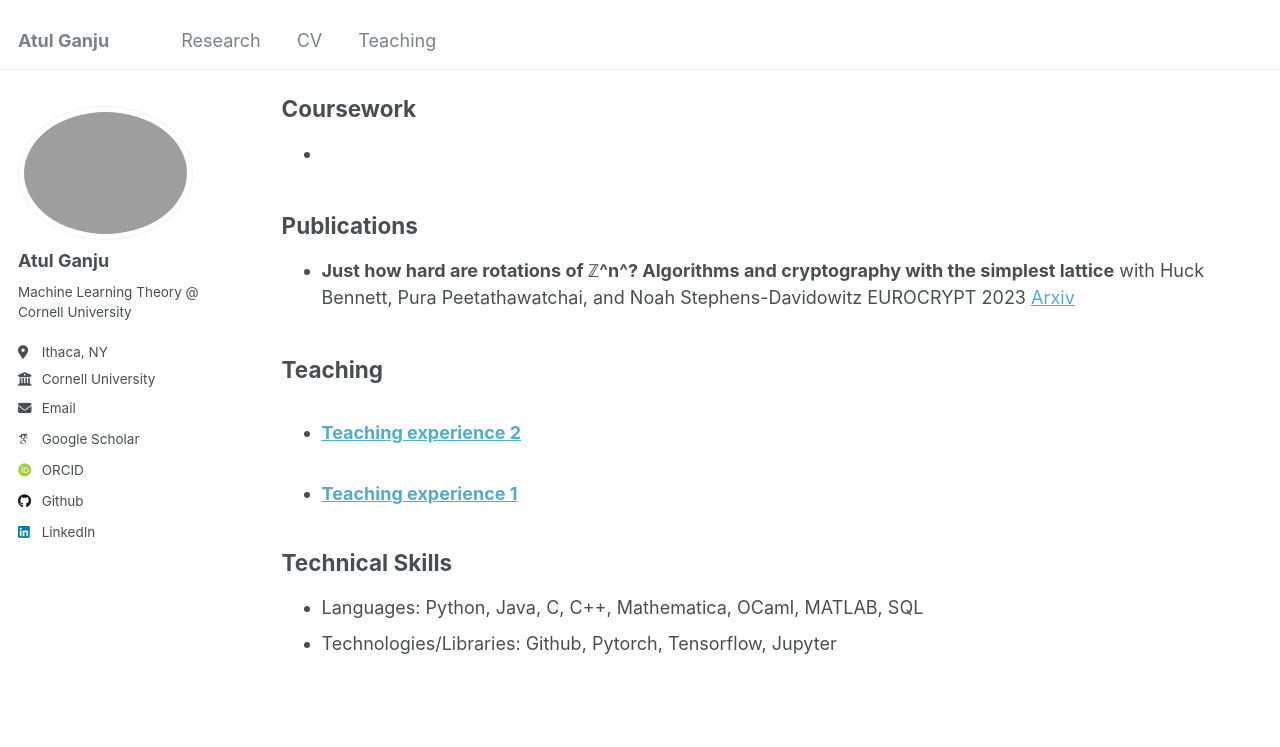
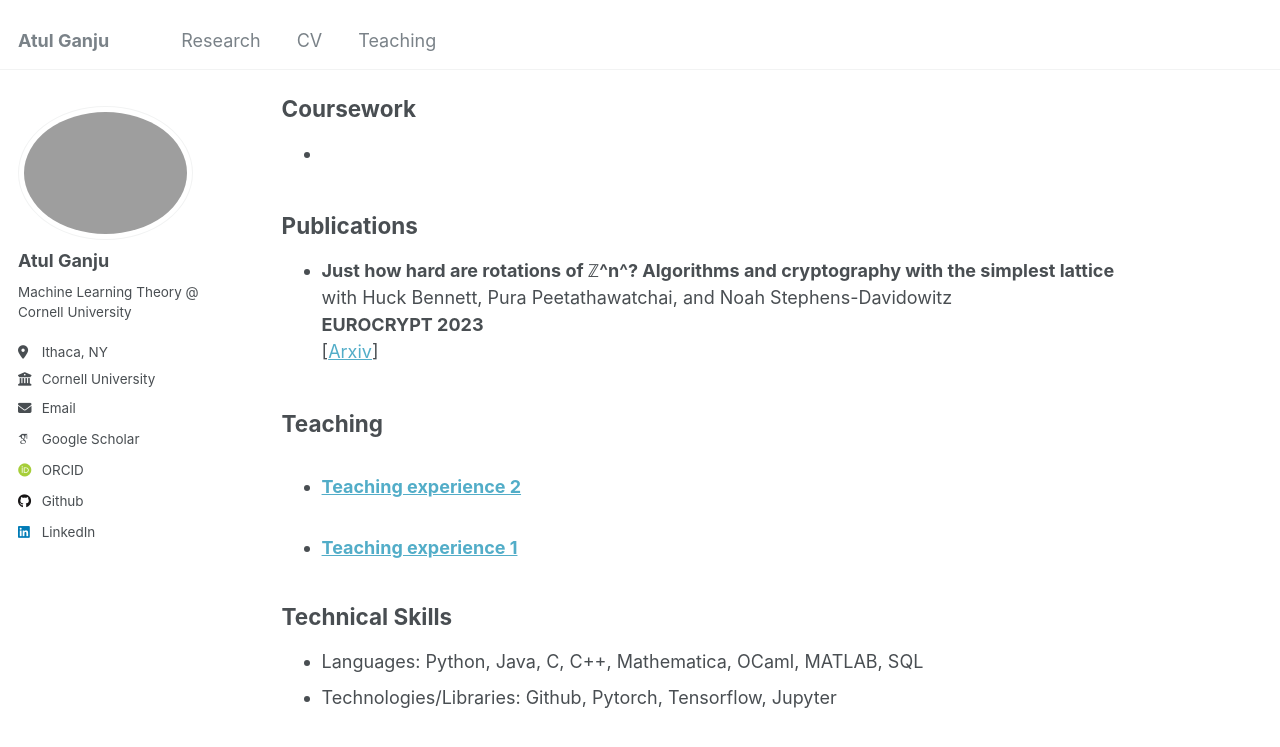
Before and after one commit to atulganju/atulganju.github.io, a Jekyll site: the page built from _pages/cv.md, in a window 1280 px wide and 900 px high, scrolled down 786 px. Shown: the top 747 px of the window. Built offline with Jekyll 4.4.1, drawn with Linux system fonts in a browser that asks for light colours; some web fonts are replaced.

Commit message:
Update cv.md

```diff
--- a/_pages/cv.md
+++ b/_pages/cv.md
@@ -31,10 +31,10 @@ redirect_from:
 
 **Publications**
 --
- * **Just how hard are rotations of ℤ^n^? Algorithms and cryptography with the simplest lattice**
-   with Huck Bennett, Pura Peetathawatchai, and Noah Stephens-Davidowitz
-   EUROCRYPT 2023
-   [Arxiv](https://eprint.iacr.org/2021/1548)
+ * **Just how hard are rotations of ℤ^n^? Algorithms and cryptography with the simplest lattice**\
+   with Huck Bennett, Pura Peetathawatchai, and Noah Stephens-Davidowitz\
+   **EUROCRYPT 2023**\
+   [[Arxiv](https://eprint.iacr.org/2021/1548)]
 
 **Teaching**
 --
```
